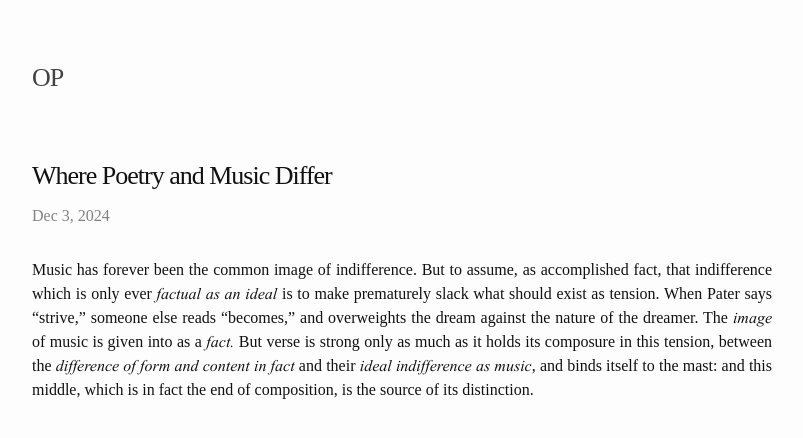
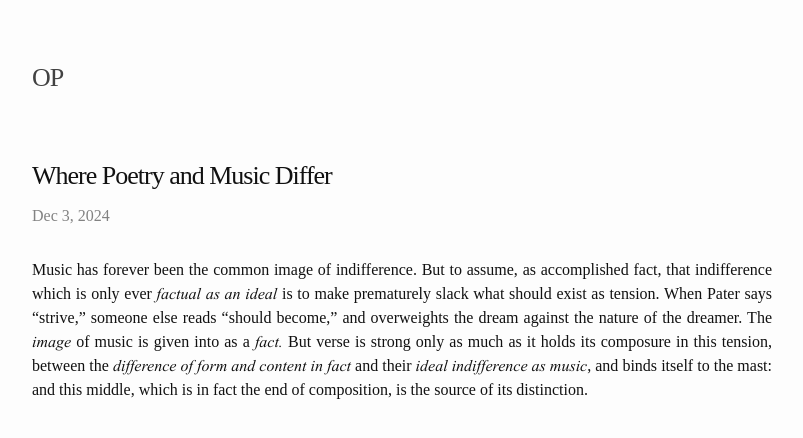
Before and after one commit to TheatrumMundi/TheatrumMundi, a Jekyll site: the page built from _posts/2024-12-03-what-differentiates-poetry-from-music.markdown, in a window 1280 px wide. Shown: the top 438 px of the page, without its empty margins (238-1041 px from the left). Built offline with Jekyll 4.4.1, drawn with Linux system fonts in a browser that asks for light colours; some web fonts are replaced.

Commit message:
Update 2024-12-03-what-differentiates-poetry-from-music.markdown

```diff
--- a/_posts/2024-12-03-what-differentiates-poetry-from-music.markdown
+++ b/_posts/2024-12-03-what-differentiates-poetry-from-music.markdown
@@ -6,4 +6,4 @@ categories: jekyll update
 ---
 
 
-Music has forever been the common image of indifference. But to assume, as accomplished fact, that indifference which is only ever *factual as an ideal* is to make prematurely slack what should exist as tension. When Pater says “strive,” someone else reads “becomes,” and overweights the dream against the nature of the dreamer. The *image* of music is given into as a *fact.* But verse is strong only as much as it holds its composure in this tension, between the *difference of form and content in fact* and their *ideal indifference as music*, and binds itself to the mast: and this middle, which is in fact the end of composition, is the source of its distinction.
+Music has forever been the common image of indifference. But to assume, as accomplished fact, that indifference which is only ever *factual as an ideal* is to make prematurely slack what should exist as tension. When Pater says “strive,” someone else reads “should become,” and overweights the dream against the nature of the dreamer. The *image* of music is given into as a *fact.* But verse is strong only as much as it holds its composure in this tension, between the *difference of form and content in fact* and their *ideal indifference as music*, and binds itself to the mast: and this middle, which is in fact the end of composition, is the source of its distinction.
```
